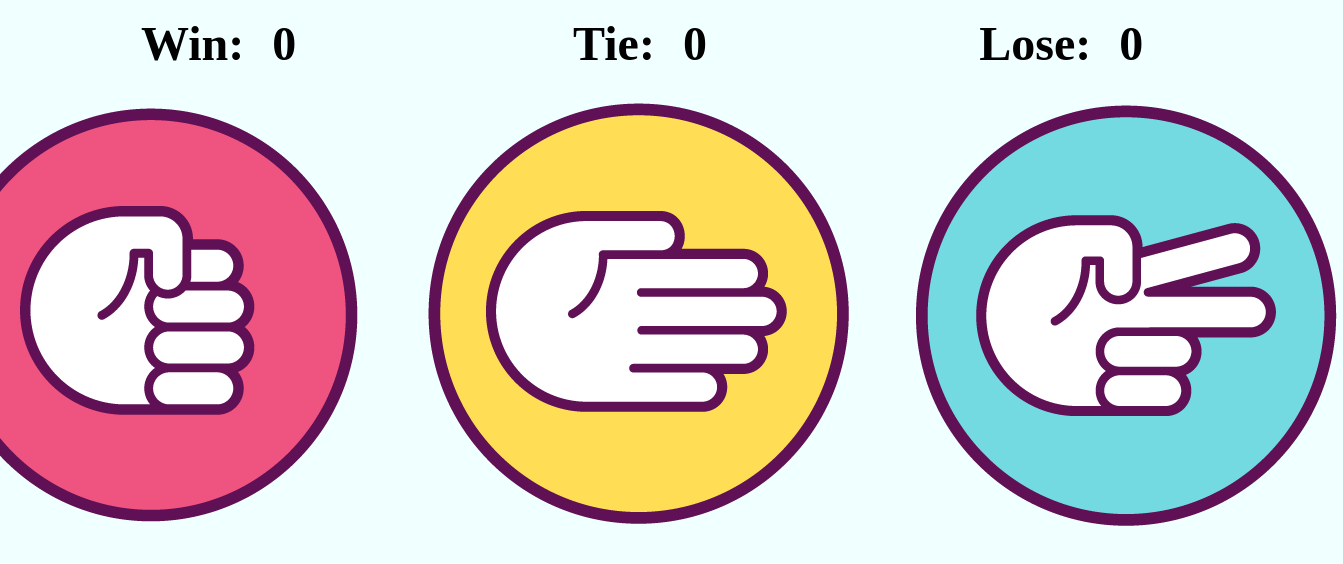
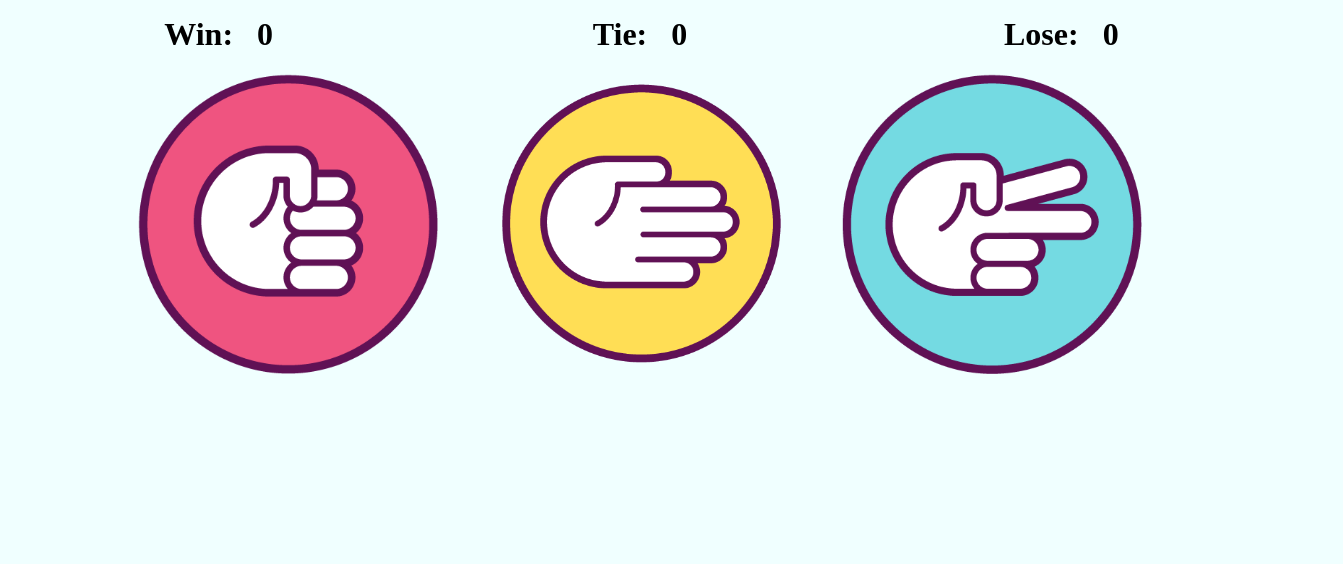
Before and after one commit to Bakeza/Rock-Paper-Scissor-Game, a plain HTML site: page index.html in a window 1280 px wide. Shown: the whole page, 1343 px wide, since content can reach past the window. Drawn offline with Linux system fonts and the light colour scheme.

Commit message:
ReSize the buttons' image Relate #7

```diff
--- a/css/style.css
+++ b/css/style.css
@@ -5,7 +5,7 @@
 .winner {
     color: #000000;
     font-weight: bold;
-    font-size: 3rem;
+    font-size: 2rem;
     text-align: center;
 }
 
@@ -14,7 +14,7 @@
 .finalResult {
     color: #000000;
     font-weight: bold;
-    font-size: 3rem;
+    font-size: 2rem;
     text-align: center;
 }
 
@@ -34,7 +34,7 @@
     border: none;
     outline: none;
     cursor: pointer;
-    font-size: 2rem;
+    font-size: 1.5rem;
     transition: 100ms;
 }
 
@@ -42,7 +42,12 @@
     transform: scale(1.12);
 }
 
+.card button img {
+    width: 300px;
+}
+
 .result {
+    /* margin: 2rem; */
     margin-top: 1rem;
     display: grid;
     justify-content: center;
```
